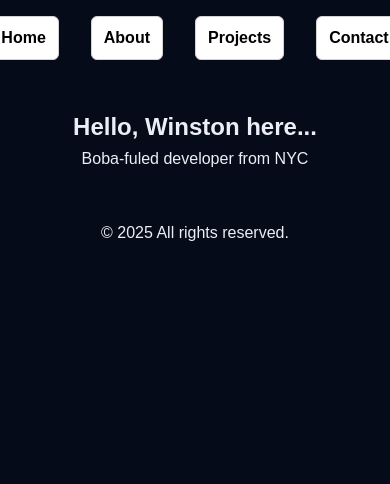
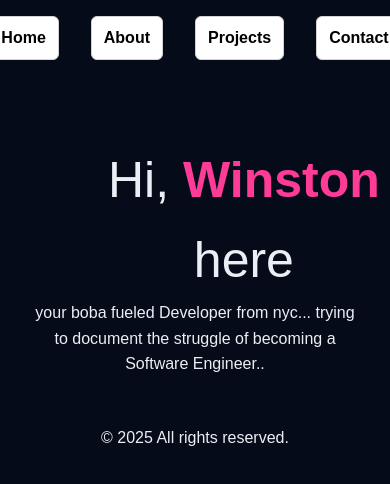
Before and after one commit to Mayday46/portfolio, a React (Vite) app: page / in a window 390 px wide. Shown: the top 484 px of the page. Built offline with nearby package versions, Linux system fonts and the light colour scheme.

Commit message:
Implemented intro, intro.css

```diff
--- a/package.json
+++ b/package.json
@@ -12,9 +12,11 @@
   "dependencies": {
     "@tailwindcss/vite": "^4.1.8",
     "react": "^19.1.0",
+    "react-awesome-reveal": "^4.3.1",
     "react-dom": "^19.1.0",
     "react-router-dom": "^7.6.2",
-    "tailwindcss": "^4.1.8"
+    "tailwindcss": "^4.1.8",
+    "typewriter-effect": "^2.22.0"
   },
   "devDependencies": {
     "@eslint/js": "^9.25.0",
--- a/src/components/Home.jsx
+++ b/src/components/Home.jsx
@@ -1,10 +1,15 @@
+import Intro from "./Intro.jsx"
 
 const Home = () => {
     return (
         <main>
             <section id = "home" style={{ textAlign: 'center', padding: '2rem' }}>
-                <h1> Hello, Winston here... </h1>
-                <p> Boba-fuled developer from NYC</p>
+                {/* <h1> Hello, Winston here... </h1> */}
+                <Intro />
+                <p>
+                    your boba fueled Developer from nyc...
+                    trying to document the struggle of becoming a Software Engineer..
+                </p>
             </section>
         </main>
     );
--- /dev/null
+++ b/src/components/Intro.jsx
@@ -0,0 +1,19 @@
+import Typewriter from "typewriter-effect";
+import { Fade } from "react-awesome-reveal";
+import "../styles/Intro.css";
+
+
+
+const Intro = () => {
+
+    return (
+        <Fade triggerOnce direction = "down" cascade>
+            <div id = "intro">
+                Hi, <span className = "name"> Winston </span> here
+            </div>
+        </Fade>
+    )
+
+}
+
+export default Intro;
--- /dev/null
+++ b/src/styles/Intro.css
@@ -0,0 +1,43 @@
+
+#intro {
+    width: 25%;
+    font-size: 75px;
+    margin-left: 15%;
+    margin-top: 10%;
+    transition: all .2s ease-in-out;
+}
+
+.roles {
+    color: var(--highlight);
+}
+
+.description {
+    display: flex;
+    flex-direction: column;
+    font-size: 50px;
+    color: var (--text-secondary);
+    transition: all .2s ease-in-out;
+}
+
+.name {
+    color: var(--highlight);
+    font-weight: bold;
+}
+
+@media only screen and (max-width: 1400px) {
+    #intro {
+        width: 100%;
+        font-size: 50px;
+        margin-left: 8%;
+    }
+
+    .description {
+        font-size: 25px;
+    }
+}
+
+@media only screen and (max-width: 600px) {
+    #intro {
+        margin-left: 15%;
+    }
+}
```
Also changed, not shown: 1 other file (tests, documents, lock files or other folders).
